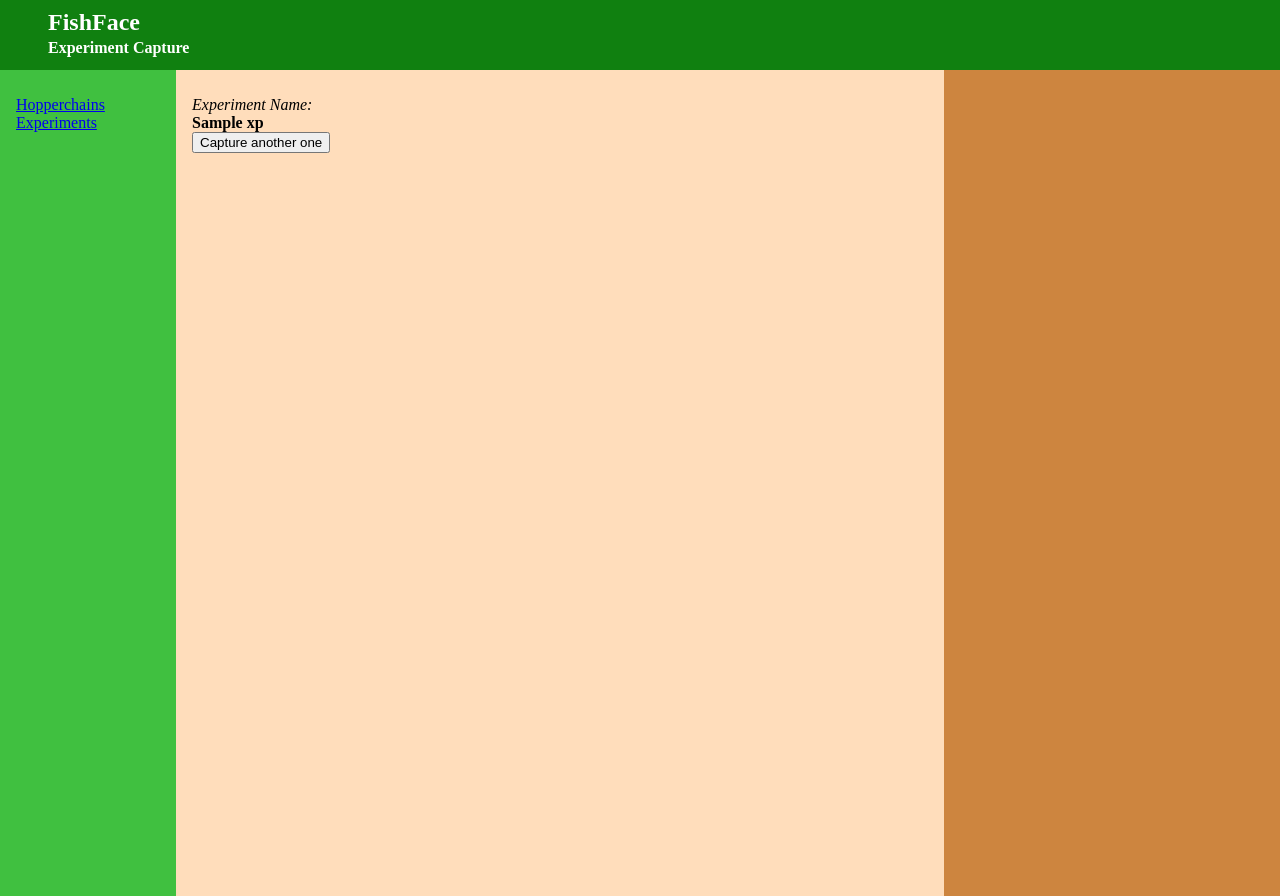
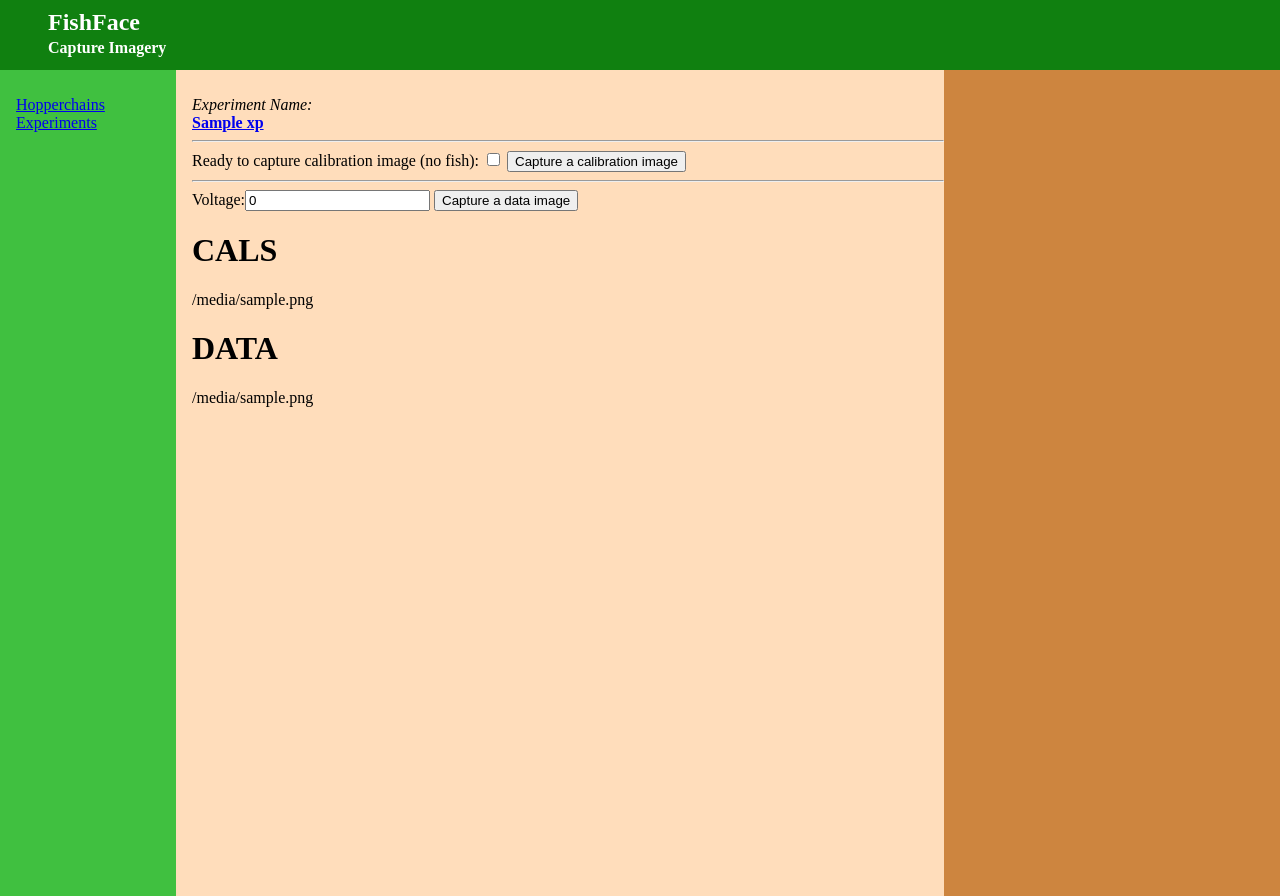
Before and after one commit to wil-langford/FishFace2, a Django app: template django_fishface/djff/templates/djff/experiment_capture.html in a window 1280 px wide. Run offline with Django 3.2, Linux system fonts and the light colour scheme; the template is opened without the code that fills it: most values are stand-ins (such as "Sample title", 1, 10 or a date in 2020); parts of the project's set-up code (start-up, migrations or seed data) failed here and were passed over.

Commit message:
Making progress on the capture interface.  About to integrate Celery.
Celery should hopefully make it possible for me to have the data capture
going on in the background.  If not, this commit will let me return to
this point if it falls through.

```diff
--- a/django_fishface/djff/admin.py
+++ b/django_fishface/djff/admin.py
@@ -56,7 +56,7 @@ class ImageAdmin(admin.ModelAdmin):
     # TODO: uncomment following line
     # inlines = [ImageAnalysisInline]
     list_display = ('voltage', 'dtg_capture',
-                    'is_cal_image', 'admin_image')
+                    'is_cal_image', 'inline_image')
     list_filter = ('dtg_capture',)
 
 admin.site.register(models.Image, ImageAdmin)
@@ -76,6 +76,6 @@ class SpeciesAdmin(admin.ModelAdmin):
             ]
         }),
     ]
-    list_display = ('species_name', 'species_shortname', 'admin_image')
+    list_display = ('species_name', 'species_shortname', 'inline_image')
 
 admin.site.register(models.Species, SpeciesAdmin)
--- a/django_fishface/djff/templates/djff/experiment_capture.html
+++ b/django_fishface/djff/templates/djff/experiment_capture.html
@@ -1,21 +1,68 @@
 {% extends "djff/base.html" %}
 {% load staticfiles %}
+{% load djff_filters %}
 
-{% block subtitle %}Experiment Capture{% endblock %}
+{% block subtitle %}Capture Imagery{% endblock %}
 
 
 
 {% block content %}
     <em>Experiment Name:</em><br />
     <strong>
+        <a href="{% url 'djff:experiment_rename' xp.id %}">
             {{ xp.experiment_name }}
+        </a>
     </strong>
 
+    <hr>
+    {% if not cal_images %}
+        <p>The first image captured for an experiment must be
+        a calibration image.  No fish should be in the flume,
+        but otherwise the configuration of the lighting, etc.
+        should be exactly as it will be during the data capture.</p>
+    {% endif %}
     <form method="post"
-          action="{% url 'djff:experiment_capturer' xp.id 4.21 'false' %}">
+          action="{% url 'djff:experiment_capturer' %}">
         {% csrf_token %}
-    <input type="submit" value="Capture another one" />
+
+        <input type="hidden" value="0" name="voltage">
+        <input type="hidden" value="true" name="is_cal_image">
+        Ready to capture calibration image (no fish):
+        <input type="checkbox" value="true" name="cal_ready">
+        <input type="hidden" value="{{ xp.id }}" name="xp_id">
+        <input type="submit" value="Capture a calibration image" />
     </form>
+    <hr>
+    {% if cal_images %}
+    <form method="post"
+          action="{% url 'djff:experiment_capturer' %}">
+        {% csrf_token %}
+        Voltage:<input type="number" value="0" name="voltage">
+        <input type="hidden" value="false" name="is_cal_image">
+        <input type="hidden" value="{{ xp.id }}" name="xp_id">
+        <input type="submit" value="Capture a data image" />
+    </form>
+    {% endif %}
+
+
+    {% if cal_images %}
+        <h1>CALS</h1>
+        {% for img in cal_images %}
+            {{ img.linked_inline_image|replace_width:"20"|mark_safe }}
+        {% endfor %}
+    {% else %}
+        <p>No cal images.</p>
+    {% endif %}
+
+
+    {% if data_images %}
+        <h1>DATA</h1>
+        {% for img in data_images %}
+            {{ img.linked_inline_image|replace_width:"20"|mark_safe }}
+        {% endfor %}
+    {% else %}
+        <p>No data images.</p>
+    {% endif %}
 
 {% endblock %}
 
--- a/django_fishface/djff/templates/djff/experiment_rename.html
+++ b/django_fishface/djff/templates/djff/experiment_rename.html
@@ -3,7 +3,7 @@
 {% block subtitle %}Rename Experiment{% endblock %}
 
 {% block content %}
-{% if chain %}
+{% if xp %}
     <form action="{% url 'djff:experiment_renamer' xp.id %}" method="post">
     {% csrf_token %}
     <input type="text" name="new_name" value="{{ xp.experiment_name }}" />
--- a/django_fishface/djff/urls.py
+++ b/django_fishface/djff/urls.py
@@ -14,11 +14,7 @@ urlpatterns = dcu.patterns(
         name='image_capturer'
     ),
     dcu.url(
-        r'^imagery_request/' +
-        r'(?P<xp_id>[^/]+)/' +
-        r'(?P<voltage>[^/]+)/' +
-        r'(?P<is_cal_image>[^/]+)/' +
-        r'$',
+        r'^imagery_request/$',
         views.experiment_capturer,
         name='experiment_capturer'
     ),
@@ -31,22 +27,24 @@ urlpatterns = dcu.patterns(
         name='experiment_index'
     ),
     dcu.url(
-        r'^xp/(?P<xp_id>\d+)/edit/$',
-        views.experiment_edit,
-        name='experiment_edit'
-    ),
-    dcu.url(
-        r'^xp/(?P<xp_id>\d+)/rename/$',
+        r'^xp/rename/(?P<xp_id>\d+)/$',
         views.experiment_rename,
         name='experiment_rename'
     ),
     dcu.url(
-        r'^xp/(?P<xp_id>\d+)/capture/$',
+        r'^xp/renamer/(?P<xp_id>\d+)/$',
+        views.experiment_renamer,
+        name='experiment_renamer'
+    ),
+    dcu.url(
+        r'^xp/capture/(?P<xp_id>\d+)/$',
         views.experiment_capture,
         name='experiment_capture'
     ),
     dcu.url(
         r'^xp/new/$',
+
+
         views.experiment_new,
         name='experiment_new'
     ),
--- a/raspberrypi/raspi_imagery_server.py
+++ b/raspberrypi/raspi_imagery_server.py
@@ -2,8 +2,7 @@
 
 """
 This module is a small program intended to run on a Raspberry Pi with
-attached camera module.  It sends one full-resolution frame per second
-to any client that requests imagery via a Pyro4 interface.
+attached camera module and send imagery to a FishFace server.
 """
 
 import picamera
@@ -125,7 +124,7 @@ class ImageryServer(object):
 
         print 'posting {}'.format(image_filename)
 
-        is_cal_image = (request.POST['is_cal_image'].lower()
+        is_cal_image = (metadata['is_cal_image'].lower()
                         in ['true','t','yes','y','1'])
 
         metadata['filename'] = image_filename
```
Also changed, not shown: django_fishface/djff/models.py (+18 -4 lines), django_fishface/djff/templates/djff/experiment_edit.html (deleted, +0 -27 lines), django_fishface/djff/templates/djff/experiment_index.html (+4 -3 lines), django_fishface/djff/views.py (+47 -22 lines), django_fishface/djff/migrations/0001_initial.py.
